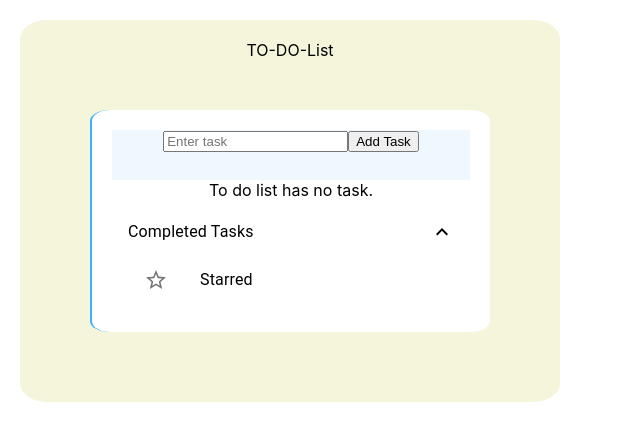
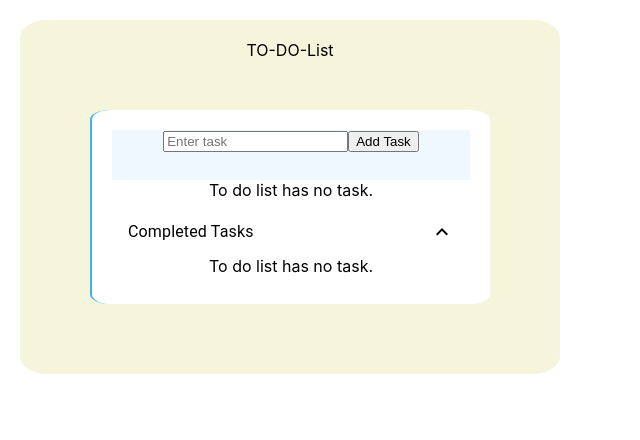
Before and after one commit to kiritka-jain/To-Do-List, a React (Create React App) app: page / in a window 1280 px wide. Shown: the top 440 px of the page, without its empty margins (0-640 px from the left). Built offline with nearby package versions, Linux system fonts and the light colour scheme.

Commit message:
feat: add collapsable list.

```diff
--- a/src/components/completed-to-do-list.js
+++ b/src/components/completed-to-do-list.js
@@ -7,9 +7,11 @@ import Collapse from '@mui/material/Collapse';
 import ExpandLess from '@mui/icons-material/ExpandLess';
 import ExpandMore from '@mui/icons-material/ExpandMore';
 import StarBorder from '@mui/icons-material/StarBorder';
+import NewList from './newList';
 
 
-export default function CompletedToDoList() {
+const CompletedToDoList= (props)=> {
+    const {list,onCheck} = props;
   const [open, setOpen] = React.useState(true);
 
 
@@ -29,15 +31,9 @@ export default function CompletedToDoList() {
         {open ? <ExpandLess /> : <ExpandMore />}
       </ListItemButton>
       <Collapse in={open} timeout="auto" unmountOnExit>
-        <List component="div" disablePadding>
-          <ListItemButton sx={{ pl: 4 }}>
-            <ListItemIcon>
-              <StarBorder />
-            </ListItemIcon>
-            <ListItemText primary="Starred" />
-          </ListItemButton>
-        </List>
+       <NewList list={list} handleCheck={onCheck}/>
       </Collapse>
     </List>
   );
 }
+export default CompletedToDoList;
--- a/src/components/list.js
+++ b/src/components/newList.js
@@ -1,6 +1,6 @@
 import Row from "./row";
 
-const List = (props) => {
+const NewList = (props) => {
   const { list, handleCheck } = props;
 
   const renderList = () => {
@@ -15,4 +15,4 @@ const List = (props) => {
     </div>
   );
 };
-export default List;
+export default NewList;
--- a/src/components/todolist.js
+++ b/src/components/todolist.js
@@ -1,6 +1,6 @@
 import { useState } from "react";
 import CompletedToDoList from "./completed-to-do-list";
-import List from "./list";
+import NewList from "./newList";
 
 function ToDoList() {
   const [tasksList, updateTaskList] = useState([]);
@@ -44,9 +44,9 @@ function ToDoList() {
           Add Task
         </button>
       </div>
-      <List list={tasksList} handleCheck={handleCheck}/>
+      <NewList list={tasksList} handleCheck={handleCheck}/>
       <div>
-        <CompletedToDoList />
+        <CompletedToDoList list={tasksList} onCheck={handleCheck}/>
       </div>
     </div>
   );
```
